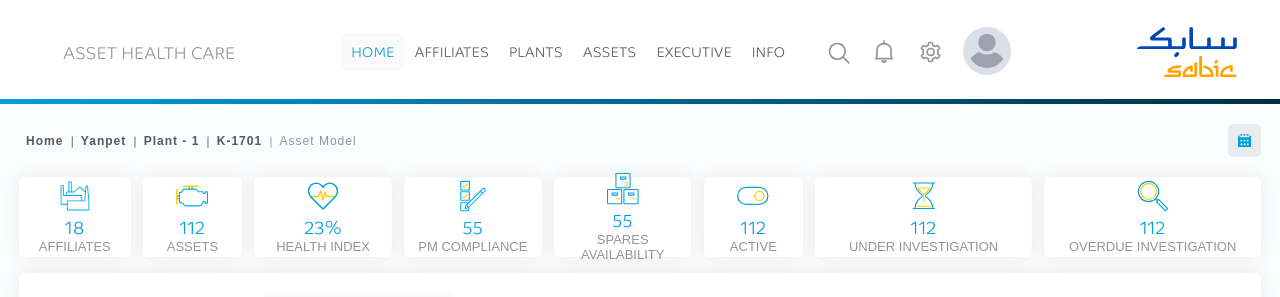
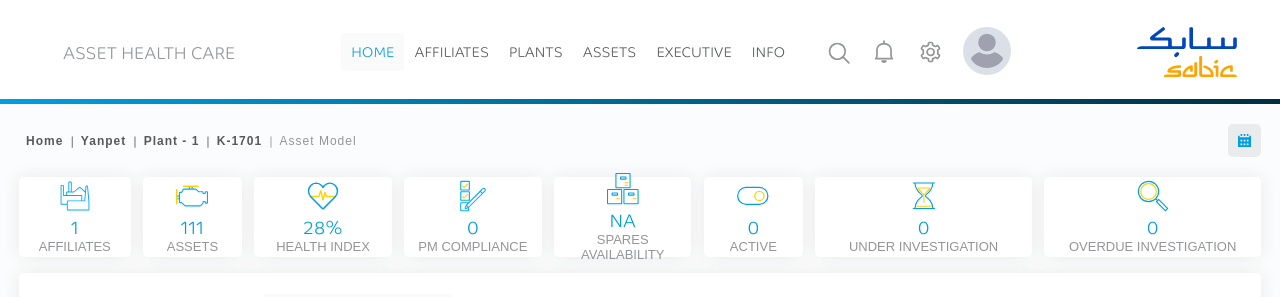
Before and after one commit to manojdaniel94/sabic-base, a React (Create React App) app: page /plant in a window 1280 px wide. Shown: the top 297 px of the page. Built offline with nearby package versions, Linux system fonts and the light colour scheme.

Commit message:
fix:PMT Status Updated

```diff
--- a/src/DataModel/PMT/PmtList.ts
+++ b/src/DataModel/PMT/PmtList.ts
@@ -746,8 +746,9 @@ export const gettopbarsummaryAssetpmtByplantid = [
     {
         "affiliateCount": 1,
         "assetCount": 111,
-        "healthIndex": 0,
+        "healthIndex": 28,
         "pmCompliance": 0,
+        "spare": "NA",
         "active": 0,
         "overdueInvestigation": 0,
         "underInvestigation": 0
--- a/src/components/Status/Status.tsx
+++ b/src/components/Status/Status.tsx
@@ -11,26 +11,36 @@ import imageOverdue from "../../assets/images/icon_Overdue.svg";
 import imageUnderInvestigate from "../../assets/images/icon_Under_Investigate.svg";
 
 interface Props {
-    buttonName: string;
-    onClickHandler: any;
-
+    data: any[];
+    page: string;
+    healthIndex: any[];
 }
 
-const Status = () => {
+const Status = ({ data, page, healthIndex }: Props) => {
+    console.log("healthIndex for PLANT", healthIndex)
     return (
-        <div id="status">
-            <div className="common">
-                <div><div><img src={iconAffiliates} title="Affiliates" /></div><div><span id="value">18</span><span>AFFILIATES</span></div></div>
-                <div><div><img src={iconAssets} title="Assets" /></div><div><span id="value2">112</span><span>ASSETS</span></div></div>
-                <div><div><img src={iconHealthIndex} title="Health_Index" /></div><div><span>23%</span><span>HEALTH INDEX</span></div></div>
-                <div><div><img src={iconProfile} title="PM_Compliance" /></div><div><span id="value4">55</span><span>PM COMPLIANCE</span></div></div>
-                <div><div><img src={imagePMCompliance} title="Spares_Availability" /></div><div><span id="value4">55</span><span>SPARES AVAILABILITY</span></div></div>
-                <div><div><img src={imageActive} title="Active" /></div><div><span id="value2">112</span><span>ACTIVE</span></div></div>
-                <div><div><img src={imageOverdue} title="Overdue_Investigate" /></div><div><span id="value2">112</span><span>UNDER INVESTIGATION</span></div></div>
-                <div><div><img src={imageUnderInvestigate} title="Under_Investigate" /></div><div><span id="value2">112</span><span>OVERDUE INVESTIGATION</span></div></div>
-            </div>
-        </div>
-
+        <>
+            {page === "PLANT" ?
+                <>
+                    {data && data.length > 0 ?
+                        <div id="status">
+                            <div className="common">
+                                <div><div><img src={iconAffiliates} title="Affiliates" /></div><div><span id="value">{data[0].affiliateCount}</span><span>AFFILIATES</span></div></div>
+                                <div><div><img src={iconAssets} title="Assets" /></div><div><span id="value2">{data[0].assetCount}</span><span>ASSETS</span></div></div>
+                                <div><div><img src={iconHealthIndex} title="Health_Index" /></div><div><span>{data[0].healthIndex}%</span><span>HEALTH INDEX</span></div></div>
+                                <div><div><img src={iconProfile} title="PM_Compliance" /></div><div><span id="value4">{data[0].pmCompliance}</span><span>PM COMPLIANCE</span></div></div>
+                                <div><div><img src={imagePMCompliance} title="Spares_Availability" /></div><div><span id="value4">{data[0].spare}</span><span>SPARES AVAILABILITY</span></div></div>
+                                <div><div><img src={imageActive} title="Active" /></div><div><span id="value2">{data[0].active}</span><span>ACTIVE</span></div></div>
+                                <div><div><img src={imageOverdue} title="Overdue_Investigate" /></div><div><span id="value2">{data[0].underInvestigation}</span><span>UNDER INVESTIGATION</span></div></div>
+                                <div><div><img src={imageUnderInvestigate} title="Under_Investigate" /></div><div><span id="value2">{data[0].overdueInvestigation}</span><span>OVERDUE INVESTIGATION</span></div></div>
+                            </div>
+                        </div>
+                        : null
+                    }
+                </>
+                : null
+            }
+        </>
     );
 };
 
--- a/src/pages/Plant.tsx
+++ b/src/pages/Plant.tsx
@@ -3,6 +3,8 @@ import MenuContainer from "../components/MenuContainer";
 import PmtDashboard from "./PlantPage/PmtDashboard";
 import AlertSatistics from "./PlantPage/AlertSatistics";
 import Status from "../components/Status/Status";
+import { useDispatch, useSelector } from "react-redux";
+import { getStatusAssetPmtByPlantId, getTopBarToolTipbyPlantId } from "../redux/reducers/CommonReducer";
 
 
 const PLANT_MENU_DATA = [
@@ -12,6 +14,18 @@ const PLANT_MENU_DATA = [
     { id: 4, value: "ALERT MANAGEMENT PAGE" },
 ];
 const Plant = () => {
+
+    let dispatch = useDispatch();
+
+    const { statusAssetPmtByPlantId,topBarToolTipbyPlantId} = useSelector((state: any) => ({
+        statusAssetPmtByPlantId: state.Common.statusAssetPmtByPlantId,
+        topBarToolTipbyPlantId: state.Common.topBarToolTipbyPlantId,
+    }));
+
+    useEffect(() => {
+        dispatch(getStatusAssetPmtByPlantId("18")); //selectedPlant.value
+        dispatch(getTopBarToolTipbyPlantId("18/1")); //{plantId}/{userid}
+    }, []);
 
     // const [elements, setElements] = useState(PLANT_MENU_DATA);
     const [selectedID, setSelectedID] = useState(1);
@@ -45,7 +59,11 @@ const Plant = () => {
     return (
 
         <>
-            <Status />
+            <Status
+                data={statusAssetPmtByPlantId}
+                page={"PLANT"}
+                healthIndex={topBarToolTipbyPlantId}
+            />
             <MenuContainer
                 data={PLANT_MENU_DATA}
                 handleMenuClick={handleMenuClick}
```
